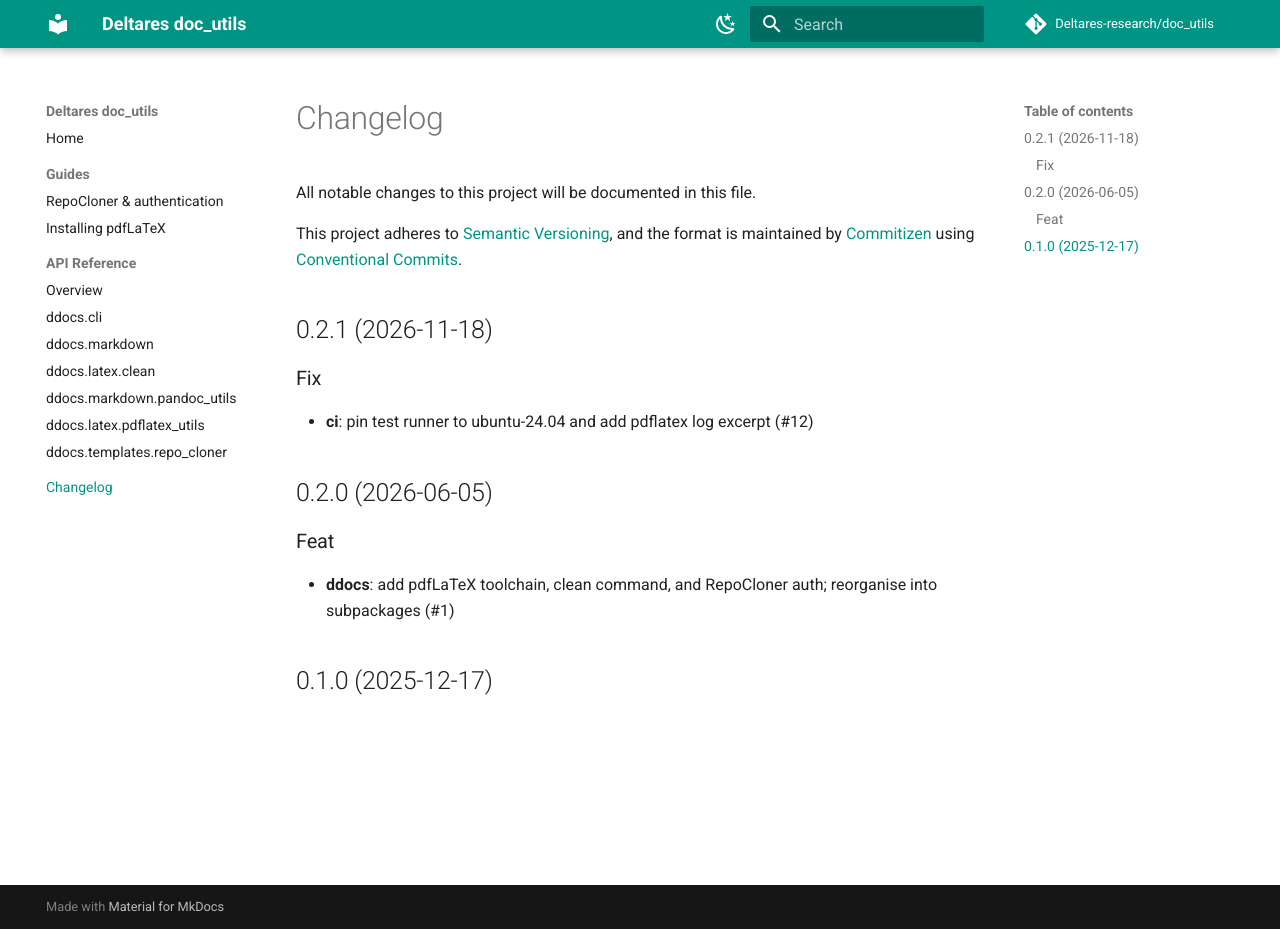
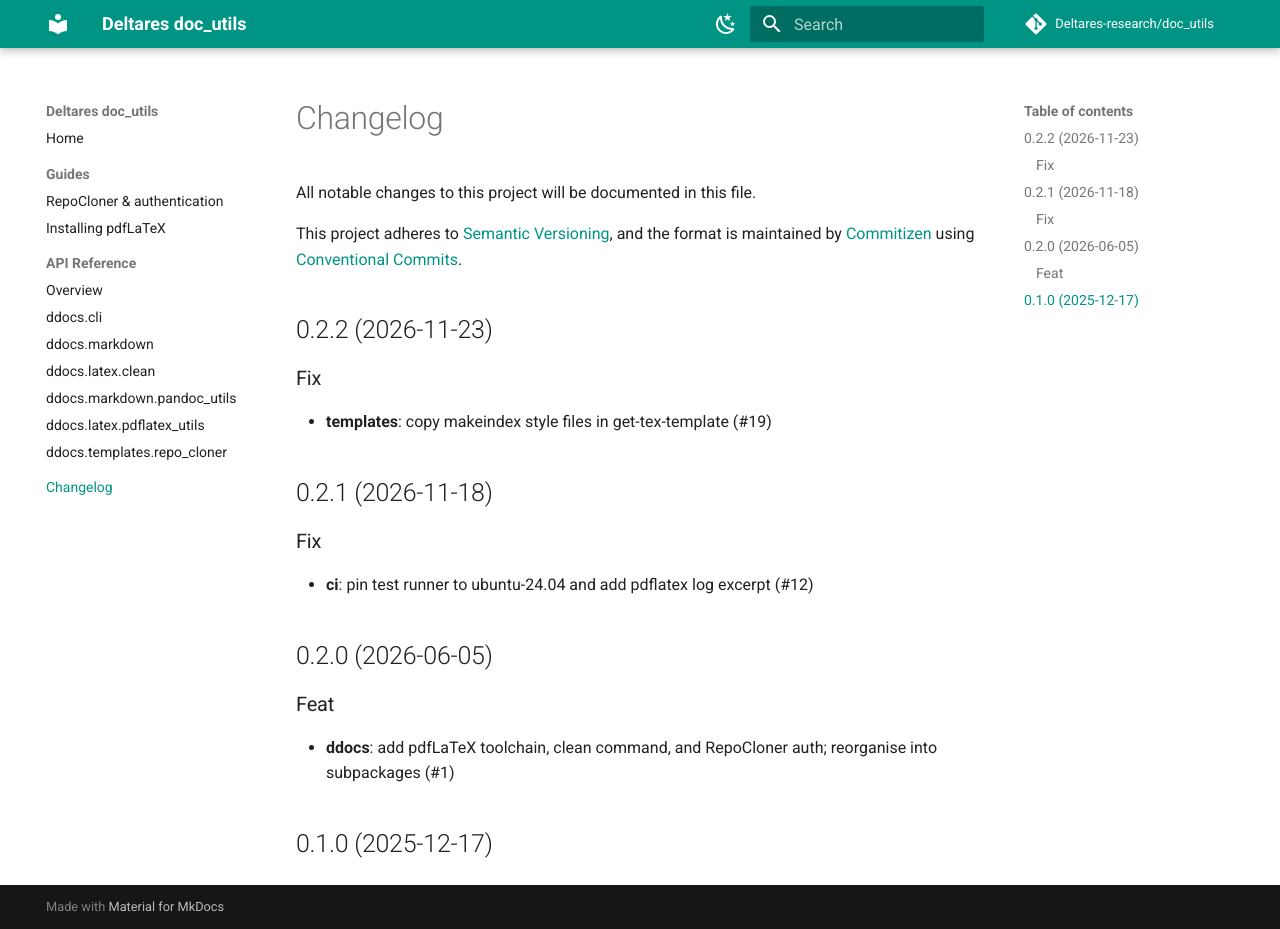
Before and after one commit to Deltares-research/doc_utils, an MkDocs documentation site: the page built from docs/changelog.md, in a window 1280 px wide and 929 px high. Built offline with MkDocs 1.6.1 and Material for MkDocs 9.7.7, drawn with Linux system fonts in a browser that asks for light colours; comment, search, counter and statistics services are not loaded.

Commit message:
release: 0.2.2 (#20)

```diff
--- a/docs/changelog.md
+++ b/docs/changelog.md
@@ -3,6 +3,12 @@
 All notable changes to this project will be documented in this file.
 
 This project adheres to [Semantic Versioning](https://semver.org/spec/v2.0.0.html), and the format is maintained by [Commitizen](https://commitizen-tools.github.io/commitizen/) using [Conventional Commits](https://www.conventionalcommits.org/).
+
+## 0.2.2 (2026-11-23)
+
+### Fix
+
+- **templates**: copy makeindex style files in get-tex-template (#19)
 
 ## 0.2.1 (2026-11-18)
 
--- a/pyproject.toml
+++ b/pyproject.toml
@@ -1,6 +1,6 @@
 [project]
 name = "Deltares-HMS-Docs"
-version = "0.2.1"
+version = "0.2.2"
 description = "Documentation utility "
 authors = [
     {name = "Mostafa Farrag",email = "mostafa.farrag@deltares.nl"}
@@ -94,7 +94,7 @@ markers = [
 
 [tool.commitizen]
 name = "cz_conventional_commits"
-version = "0.2.1"
+version = "0.2.2"
 tag_format = "$version"
 version_files = [
     "pyproject.toml:^version",
```
Also changed, not shown: 1 other file.
